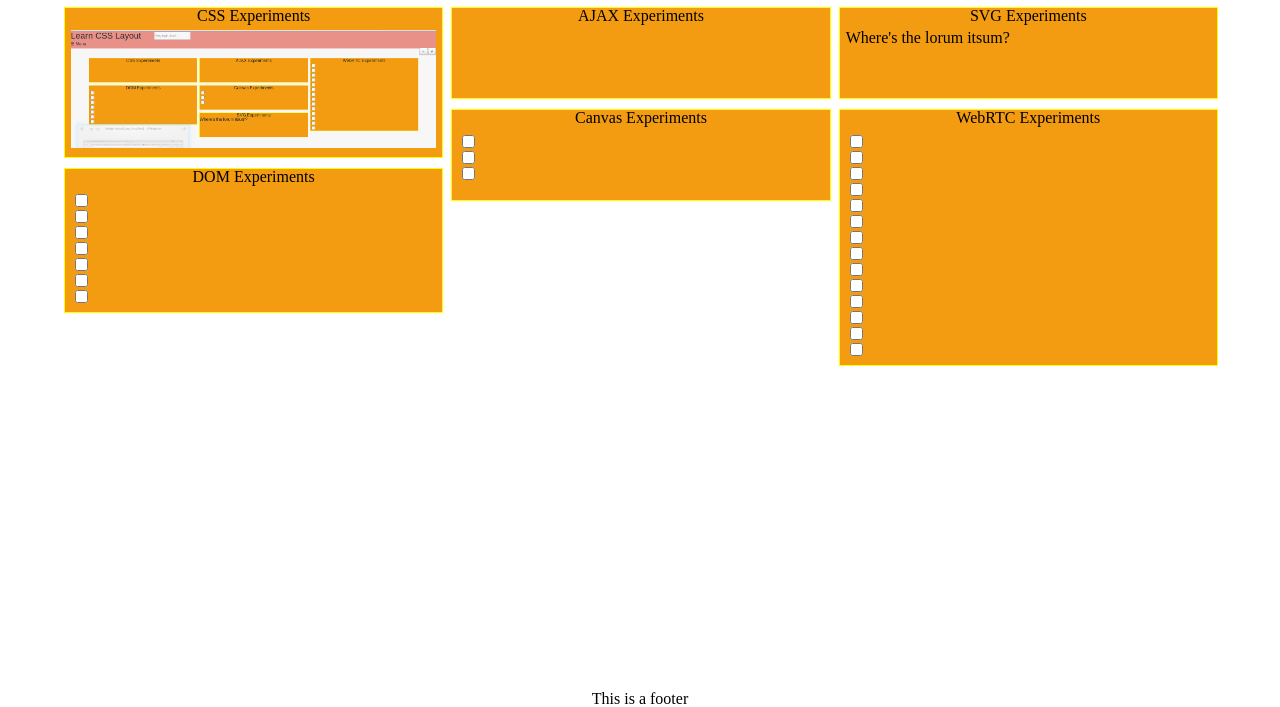
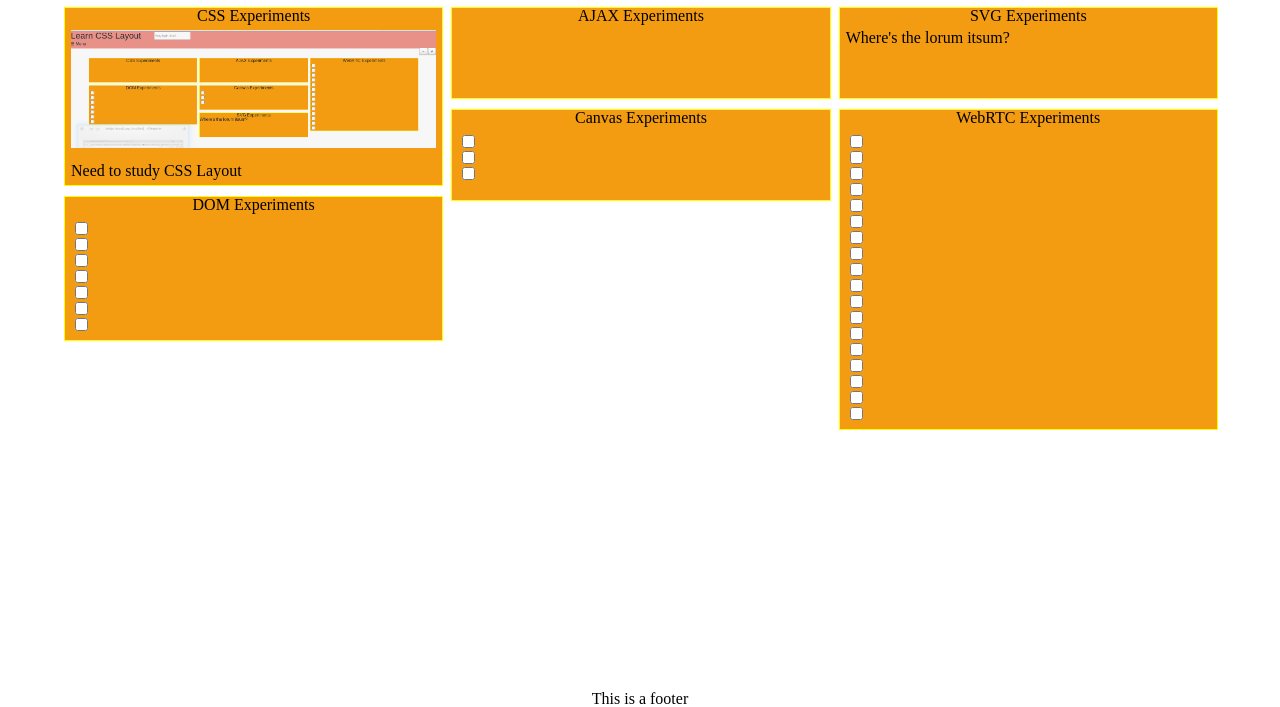
Before and after one commit to keripix/learn-css-layout, a website: page jade/index.jade in a window 1280 px wide. Shown: the part 93-800 px from the top of the page. Drawn offline with nearby package versions, Linux system fonts and the light colour scheme; files that its build step writes are made by us from their sources; files whose address does not match are found by name.

Commit message:
set max-height to a note

```diff
--- a/jade/index.jade
+++ b/jade/index.jade
@@ -33,6 +33,8 @@ html
             h2 CSS Experiments
           .note.note-image
             img(src='./pics/learn-layout.png')
+          .note.note-text
+            p Need to study CSS Layout
         article.column-item.column-item-yellow
           header.column-item-header
             h2 DOM Experiments
@@ -80,6 +82,10 @@ html
               input(type='checkbox')
               input(type='checkbox')
               input(type='checkbox')
+              input(type='checkbox')
+              input(type='checkbox')
+              input(type='checkbox')
+              input(type='checkbox')
     // this is meant to be a footer
     // TODO still incorrect
     footer.l-bottom
--- a/less/modules.less
+++ b/less/modules.less
@@ -74,6 +74,8 @@ label.toggle-label {
 
 .note {
     padding: 6px;
+    max-height: 300px;
+    overflow-x: auto;
 }
 
 .todo-list input {
```
Also changed, not shown: css/modules.css, css/style.css, index.html.
